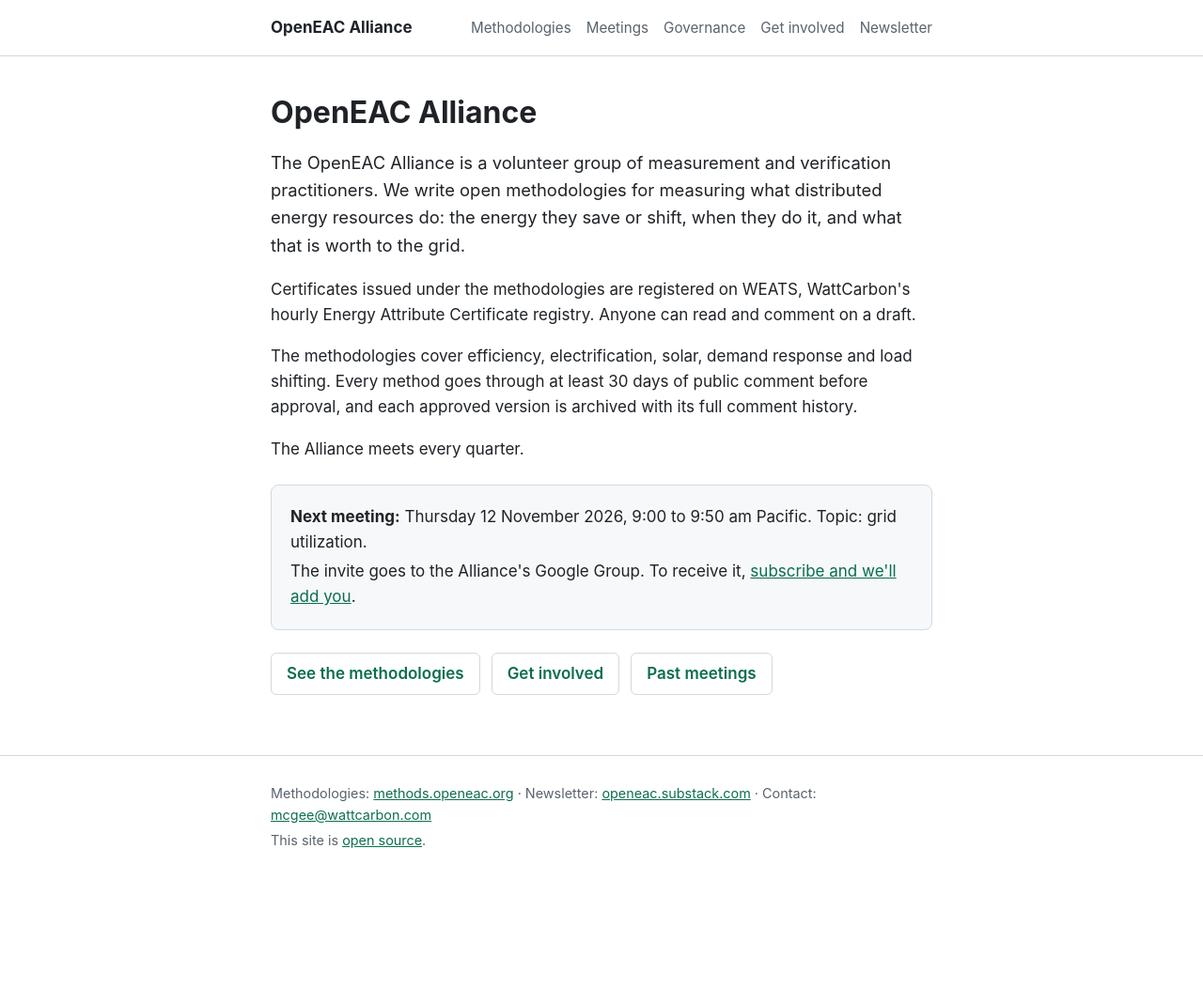
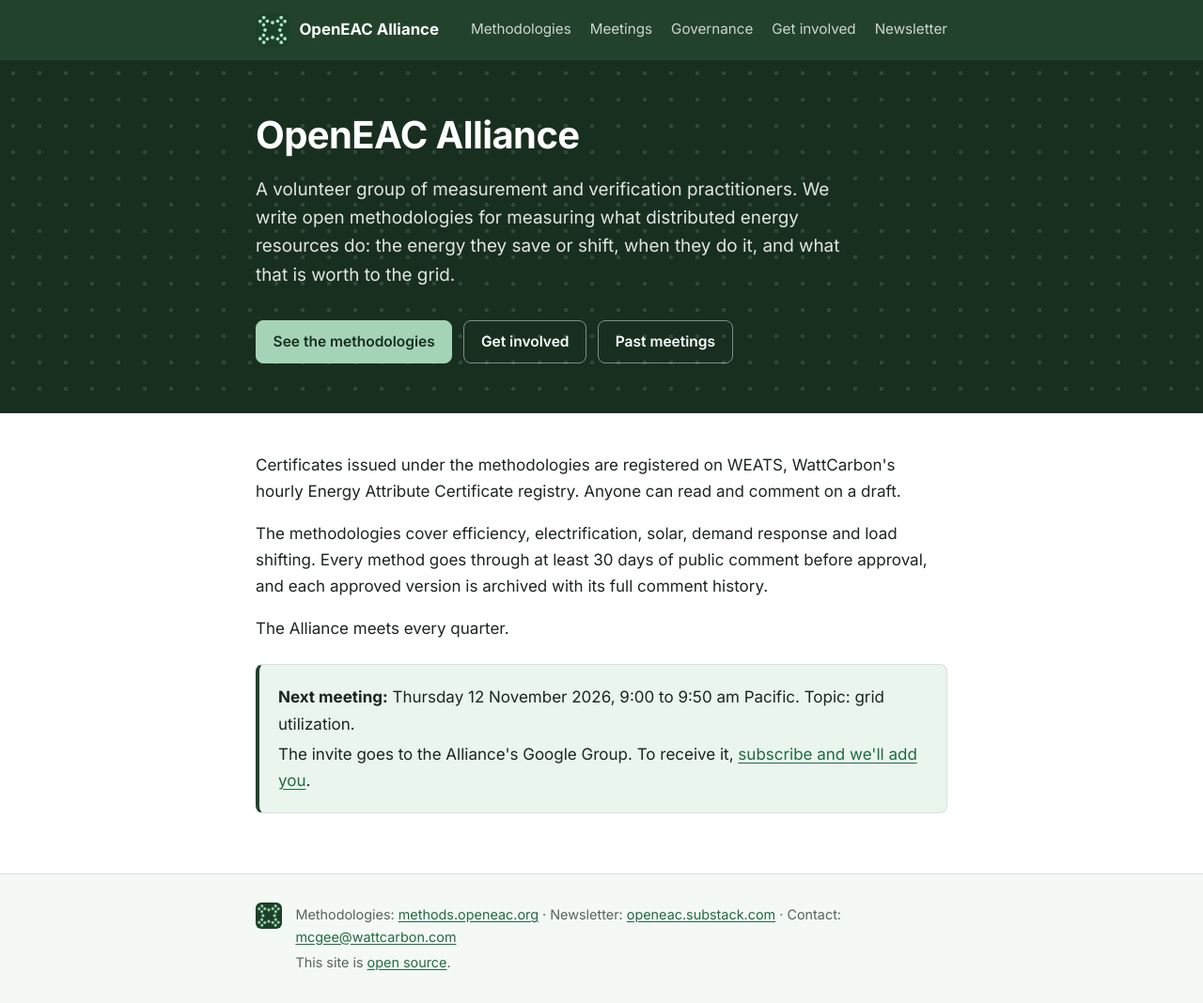
Before and after one commit to wattcarbon/openeac.org, a Jekyll site: the page built from index.html, in a window 1280 px wide. Shown: the whole page at 94% size. Built offline with Jekyll 4.4.1, drawn with Linux system fonts in a browser that asks for light colours; before the commit the page ends 934 px from its top, so only the background shows below that.

Commit message:
Give the site the Alliance's logo and colors
The site rendered as plain black text with no mark, so a visitor arriving
from a certificate or a slide had nothing tying it to the OpenEAC
Alliance they had heard of. The header now carries the logo the Substack
uses, the home page opens with a band in its green, and the colors
throughout come from the logo, with a dark-mode set of their own. The
logo is also the favicon and the image a link preview shows.

Co-Authored-By: Claude Opus 5.5 <noreply@anthropic.com>

```diff
--- a/_layouts/default.html
+++ b/_layouts/default.html
@@ -5,13 +5,25 @@
   <meta name="viewport" content="width=device-width, initial-scale=1">
   <title>{% if page.title %}{{ page.title }} · {% endif %}{{ site.title }}</title>
   <meta name="description" content="{{ page.description | default: site.description }}">
+  <meta name="theme-color" content="#22422c">
+  <meta property="og:title" content="{{ page.title | default: site.title }}">
+  <meta property="og:description" content="{{ page.description | default: site.description }}">
+  <meta property="og:image" content="{{ '/assets/img/logo.png' | absolute_url }}">
+  <link rel="icon" type="image/png" href="{{ '/assets/img/logo.png' | relative_url }}">
+  <link rel="apple-touch-icon" href="{{ '/assets/img/logo.png' | relative_url }}">
+  <link rel="preconnect" href="https://fonts.googleapis.com">
+  <link rel="preconnect" href="https://fonts.gstatic.com" crossorigin>
+  <link rel="stylesheet" href="https://fonts.googleapis.com/css2?family=Inter:wght@400;500;600;700&display=swap">
   <link rel="stylesheet" href="{{ '/assets/site.css' | relative_url }}">
 </head>
 <body>
   <header class="site-header">
     <div class="wrap">
-      <a class="site-name" href="{{ '/' | relative_url }}">{{ site.title }}</a>
-      <nav>
+      <a class="brand" href="{{ '/' | relative_url }}">
+        <img src="{{ '/assets/img/logo.png' | relative_url }}" alt="" width="36" height="36">
+        <span>{{ site.title }}</span>
+      </a>
+      <nav aria-label="Main">
         {% assign nav = "methodologies:Methodologies,meetings:Meetings,governance:Governance,join:Get involved" | split: "," %}
         {% for item in nav %}{% assign parts = item | split: ":" %}
         <a href="{{ '/' | append: parts[0] | append: '/' | relative_url }}"{% if page.url contains parts[0] %} aria-current="page"{% endif %}>{{ parts[1] }}</a>
@@ -20,11 +32,32 @@
       </nav>
     </div>
   </header>
+  {% comment %}
+    A page with `hero` in its front matter opens with a full-width band: the
+    home page uses it. Every other page starts straight into its content.
+  {% endcomment %}
+  {% if page.hero %}
+  <section class="hero">
+    <div class="wrap">
+      <h1>{{ page.hero.title }}</h1>
+      <p class="lede">{{ page.hero.lede }}</p>
+      {% if page.hero.actions %}
+      <ul class="actions">
+        {% for a in page.hero.actions %}
+        <li><a class="button{% if forloop.first %} button--primary{% endif %}" href="{% if a.href contains '://' %}{{ a.href }}{% else %}{{ a.href | relative_url }}{% endif %}">{{ a.label }}</a></li>
+        {% endfor %}
+      </ul>
+      {% endif %}
+    </div>
+  </section>
+  {% endif %}
   <main class="wrap">
     {{ content }}
   </main>
   <footer class="site-footer">
     <div class="wrap">
+      <img src="{{ '/assets/img/logo.png' | relative_url }}" alt="" width="28" height="28">
+      <div>
         <p>
           Methodologies: <a href="{{ site.methods_url }}">methods.openeac.org</a> ·
           Newsletter: <a href="{{ site.newsletter_url }}">openeac.substack.com</a> ·
@@ -32,6 +65,7 @@
         </p>
         <p>This site is <a href="https://github.com/wattcarbon/openeac.org">open source</a>.</p>
       </div>
+    </div>
   </footer>
 </body>
 </html>
--- a/assets/site.css
+++ b/assets/site.css
@@ -1,77 +1,123 @@
+/* Colors come from the Alliance logo: mint dots on forest green. */
 :root {
-  --text: #1f2328;
-  --muted: #59636e;
-  --line: #d1d9e0;
-  --accent: #0b6e4f;
+  --forest: #22422c;
+  --forest-deep: #182f1f;
+  --mint: #a4d4b5;
+  --mint-soft: #eaf5ee;
+
+  --text: #1c2620;
+  --muted: #56645b;
+  --line: #d6e2da;
   --bg: #ffffff;
-  --bg-soft: #f6f8fa;
+  --bg-soft: #f5f9f6;
+  --link: #1f6a42;
+  --heading: var(--forest);
 }
 @media (prefers-color-scheme: dark) {
   :root {
-    --text: #e6edf3;
-    --muted: #9198a1;
-    --line: #3d444d;
-    --accent: #4cc38a;
-    --bg: #0d1117;
-    --bg-soft: #151b23;
+    --text: #e2ece5;
+    --muted: #9fb2a5;
+    --line: #2c3d31;
+    --bg: #0e1611;
+    --bg-soft: #142019;
+    --link: var(--mint);
+    --heading: #cfe9d8;
+    --mint-soft: #16261c;
   }
 }
+
 * { box-sizing: border-box; }
 html { -webkit-text-size-adjust: 100%; }
 body {
   margin: 0;
   background: var(--bg);
   color: var(--text);
-  font: 17px/1.6 -apple-system, BlinkMacSystemFont, "Segoe UI", Helvetica, Arial, sans-serif;
+  font: 17px/1.65 Inter, -apple-system, BlinkMacSystemFont, "Segoe UI", Helvetica, Arial, sans-serif;
 }
-.wrap { max-width: 46rem; margin: 0 auto; padding: 0 16px; }
-a { color: var(--accent); }
-h1, h2, h3 { line-height: 1.25; }
-h1 { font-size: 2rem; margin: 2.5rem 0 1rem; }
-h2 { font-size: 1.35rem; margin: 2.25rem 0 0.75rem; }
+.wrap { max-width: 48rem; margin: 0 auto; padding: 0 16px; }
 
-.site-header { border-bottom: 1px solid var(--line); }
+a { color: var(--link); text-underline-offset: 0.15em; }
+a:hover { text-decoration-thickness: 2px; }
+h1, h2, h3 { color: var(--heading); line-height: 1.2; letter-spacing: -0.015em; }
+h1 { font-size: clamp(1.9rem, 4.5vw, 2.5rem); font-weight: 700; margin: 2.75rem 0 1rem; }
+h2 { font-size: 1.35rem; font-weight: 650; margin: 2.5rem 0 0.75rem; }
+main { padding-bottom: 1rem; }
+
+/* Header: the logo's own green, so the mark sits on its background. */
+.site-header { background: var(--forest); color: #fff; }
 .site-header .wrap {
-  display: flex; flex-wrap: wrap; align-items: baseline;
-  justify-content: space-between; gap: 0.5rem 1.5rem; padding-block: 1rem;
+  display: flex; flex-wrap: wrap; align-items: center;
+  justify-content: space-between; gap: 0.75rem 1.5rem; padding-block: 0.85rem;
 }
-.site-name { font-weight: 700; color: var(--text); text-decoration: none; }
-.site-header nav { display: flex; flex-wrap: wrap; gap: 0.25rem 1rem; font-size: 0.95rem; }
-.site-header nav a { color: var(--muted); text-decoration: none; }
-.site-header nav a:hover, .site-header nav a[aria-current] { color: var(--text); }
+.brand {
+  display: flex; align-items: center; gap: 0.65rem;
+  color: #fff; text-decoration: none; font-weight: 700; font-size: 1.05rem;
+}
+.brand img { border-radius: 8px; display: block; }
+.site-header nav { display: flex; flex-wrap: wrap; gap: 0.25rem 1.25rem; font-size: 0.95rem; }
+.site-header nav a { color: rgba(255, 255, 255, 0.78); text-decoration: none; padding-block: 0.2rem; border-bottom: 2px solid transparent; }
+.site-header nav a:hover { color: #fff; }
+.site-header nav a[aria-current] { color: #fff; border-bottom-color: var(--mint); }
 
-.lede { font-size: 1.15rem; }
+/* Home page band. The dot grid echoes the logo. */
+.hero {
+  background-color: var(--forest-deep);
+  background-image: radial-gradient(rgba(164, 212, 181, 0.16) 2px, transparent 2.5px);
+  background-size: 28px 28px;
+  color: #fff;
+  border-top: 1px solid rgba(255, 255, 255, 0.08);
+}
+.hero .wrap { padding-block: 3.5rem 3rem; }
+.hero h1 { color: #fff; margin-top: 0; }
+.hero .lede { color: rgba(255, 255, 255, 0.88); max-width: 40rem; }
+
+.lede { font-size: 1.18rem; line-height: 1.6; }
+
+.actions { display: flex; flex-wrap: wrap; gap: 0.75rem; margin: 1.75rem 0 0; padding: 0; list-style: none; }
+.button {
+  display: inline-block; padding: 0.6rem 1.1rem; border-radius: 8px;
+  font-weight: 600; font-size: 0.97rem; text-decoration: none;
+  color: #fff; border: 1px solid rgba(255, 255, 255, 0.45);
+}
+.button:hover { background: rgba(255, 255, 255, 0.08); }
+.button--primary { background: var(--mint); color: var(--forest-deep); border-color: var(--mint); }
+.button--primary:hover { background: #b8e0c6; }
+
 .callout {
-  background: var(--bg-soft); border: 1px solid var(--line); border-radius: 8px;
+  background: var(--mint-soft);
+  border: 1px solid var(--line);
+  border-left: 4px solid var(--forest);
+  border-radius: 8px;
   padding: 1rem 1.25rem; margin: 1.5rem 0;
 }
+@media (prefers-color-scheme: dark) { .callout { border-left-color: var(--mint); } }
 .callout p { margin: 0.25rem 0; }
-.actions { display: flex; flex-wrap: wrap; gap: 0.75rem; margin: 1.5rem 0; padding: 0; list-style: none; }
-.actions a {
-  display: inline-block; padding: 0.5rem 1rem; border: 1px solid var(--line);
-  border-radius: 6px; text-decoration: none; font-weight: 600;
-}
-.actions a:hover { background: var(--bg-soft); }
+
+ol, ul { padding-left: 1.4rem; }
+li { margin: 0.3rem 0; }
+li::marker { color: var(--muted); }
 
 .meetings { width: 100%; border-collapse: collapse; font-size: 0.95rem; }
-.meetings th, .meetings td { text-align: left; vertical-align: top; padding: 0.6rem 0.5rem; border-bottom: 1px solid var(--line); }
-.meetings th { color: var(--muted); font-weight: 600; }
-.meetings td:first-child { white-space: nowrap; }
+.meetings th, .meetings td { text-align: left; vertical-align: top; padding: 0.7rem 0.6rem; border-bottom: 1px solid var(--line); }
+.meetings th { color: var(--muted); font-weight: 600; font-size: 0.82rem; text-transform: uppercase; letter-spacing: 0.04em; }
+.meetings td:first-child { white-space: nowrap; font-weight: 600; }
+.meetings tbody tr:hover { background: var(--bg-soft); }
 @media (max-width: 34rem) {
   .meetings thead { display: none; }
-  .meetings tr { display: block; border-bottom: 1px solid var(--line); padding: 0.5rem 0; }
+  .meetings tr { display: block; border-bottom: 1px solid var(--line); padding: 0.6rem 0; }
   .meetings td { display: block; border: 0; padding: 0.1rem 0; }
-  .meetings td:first-child { font-weight: 600; }
 }
-
-
-.site-footer { border-top: 1px solid var(--line); margin-top: 4rem; color: var(--muted); font-size: 0.9rem; }
-.site-footer .wrap { padding-block: 1.5rem; }
-.site-footer p { margin: 0.25rem 0; }
 
 /* Substack's form is 480px wide at most; on a phone it takes the column. */
 .subscribe {
   display: block; width: 100%; max-width: 480px; height: 320px;
-  border: 1px solid #eee; border-radius: 8px; background: #fff; margin-top: 1.5rem;
+  border: 1px solid var(--line); border-radius: 10px; background: #fff; margin-top: 1.5rem;
 }
 .subscribe-fallback { font-size: 0.9rem; color: var(--muted); }
+
+.site-footer { background: var(--bg-soft); border-top: 1px solid var(--line); margin-top: 4rem; color: var(--muted); font-size: 0.9rem; }
+.site-footer .wrap { display: flex; gap: 0.9rem; align-items: flex-start; padding-block: 1.75rem; }
+.site-footer img { border-radius: 6px; flex: none; margin-top: 0.15rem; }
+.site-footer p { margin: 0.2rem 0; }
+
+.hero + main { padding-top: 1.5rem; }
--- a/index.html
+++ b/index.html
@@ -1,20 +1,21 @@
 ---
 redirect_from:
   - /about/
+hero:
+  title: OpenEAC Alliance
+  lede: >-
+    A volunteer group of measurement and verification practitioners. We write
+    open methodologies for measuring what distributed energy resources do: the
+    energy they save or shift, when they do it, and what that is worth to the
+    grid.
+  actions:
+    - { label: "See the methodologies", href: "https://methods.openeac.org" }
+    - { label: "Get involved", href: "/join/" }
+    - { label: "Past meetings", href: "/meetings/" }
 ---
-<h1>OpenEAC Alliance</h1>
-
-<p class="lede">The OpenEAC Alliance is a volunteer group of measurement and verification practitioners. We write open methodologies for measuring what distributed energy resources do: the energy they save or shift, when they do it, and what that is worth to the grid.</p>
-
 <p>Certificates issued under the methodologies are registered on WEATS, WattCarbon's hourly Energy Attribute Certificate registry. Anyone can read and comment on a draft.</p>
 
 <p>The methodologies cover efficiency, electrification, solar, demand response and load shifting. Every method goes through at least 30 days of public comment before approval, and each approved version is archived with its full comment history.</p>
 
 <p>The Alliance meets every quarter.</p>
 {% include next-meeting.html %}
-
-<ul class="actions">
-  <li><a href="{{ site.methods_url }}">See the methodologies</a></li>
-  <li><a href="{{ '/join/' | relative_url }}">Get involved</a></li>
-  <li><a href="{{ '/meetings/' | relative_url }}">Past meetings</a></li>
-</ul>
```
Also changed, not shown: README.md, assets/img/logo.png (added). Lines whose indentation alone changed are shown as unchanged.
